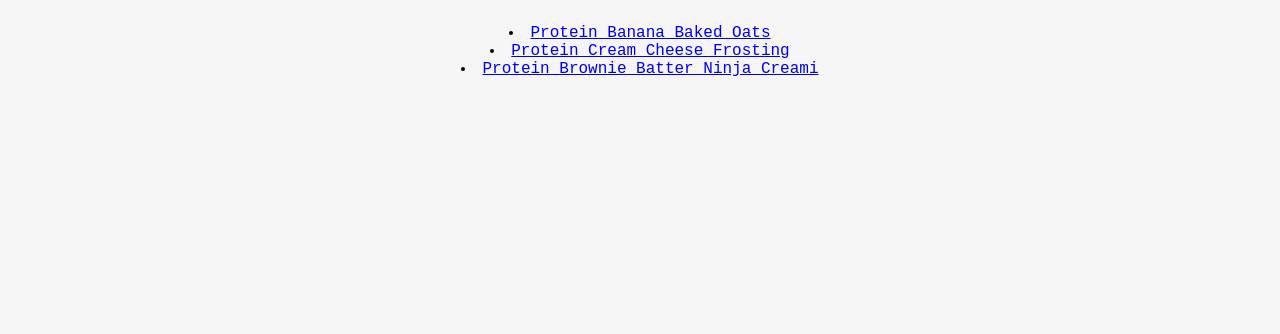
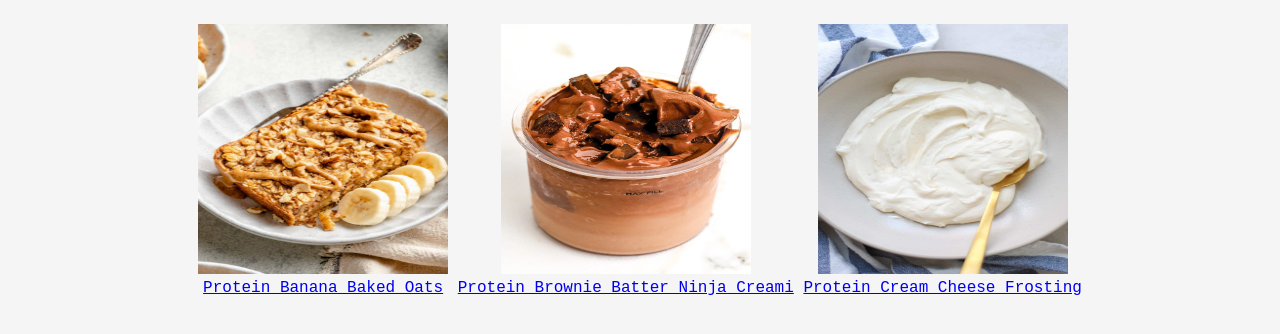
Before and after one commit to MihsterRobot/odin-recipes, a plain HTML site: page index.html in a window 1280 px wide. Shown: the part 226-560 px from the top of the page. Drawn offline with Linux system fonts and the light colour scheme.

Commit message:
Update styles file and home page recipe image layout

```diff
--- a/index.html
+++ b/index.html
@@ -12,10 +12,21 @@
     </div>
 
     <h2>RECIPES</h2>
-    <div class="recipes-list">
-        <li><a href="recipes/protein-banana-baked-oats.html">Protein Banana Baked Oats</a></li>
-        <li><a href="recipes/protein-cream-cheese-frosting.html">Protein Cream Cheese Frosting</a></li>
-        <li><a href="recipes/protein-brownie-batter-ninja-creami.html">Protein Brownie Batter Ninja Creami</a></li>
+    <div class="image-container">
+        <div class="recipe-card">
+            <img src="images/Protein-Banana-Baked-Oats.jpg">
+            <a href="recipes/protein-banana-baked-oats.html">Protein Banana Baked Oats</a>
+        </div>
+
+        <div class="recipe-card">
+            <img src="images/Protein-Brownie-Batter-Ninja-Creami.jpg">
+            <a href="recipes/protein-brownie-batter-ninja-creami.html">Protein Brownie Batter Ninja Creami</a>
+        </div>
+
+        <div class="recipe-card">
+            <img src="images/Protein-Cream-Cheese-Frosting.jpg">
+            <a href="recipes/protein-cream-cheese-frosting.html">Protein Cream Cheese Frosting</a>
+        </div>
     </div>
 </body>
 </html>
--- a/styles.css
+++ b/styles.css
@@ -14,10 +14,25 @@ body.home, body.recipe {
     text-align: center;
 }
 
-.home .recipes-list {
+.home .brand-logo {
+    border-bottom: 2px solid black;
+}
+
+.home img {
+    width: 250px;
+    height: 250px;
+}
+
+.image-container {
     text-align: center;
 }
 
-.home .brand-logo {
-    border-bottom: 2px solid black;
+.recipe-card {
+    display: inline-block;
+    text-align: center;
+    margin: 0 auto;
 }
+
+.recipe-card a {
+    display: block;
+}
```
